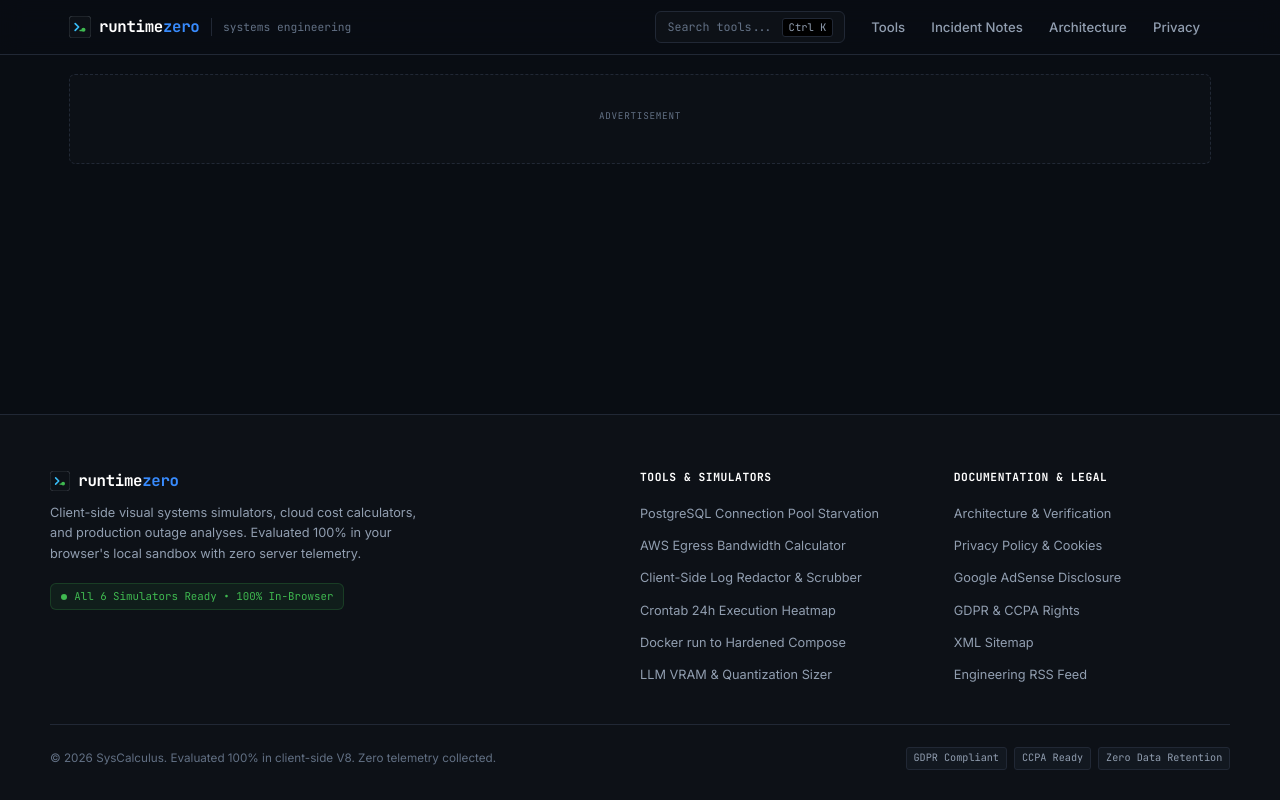
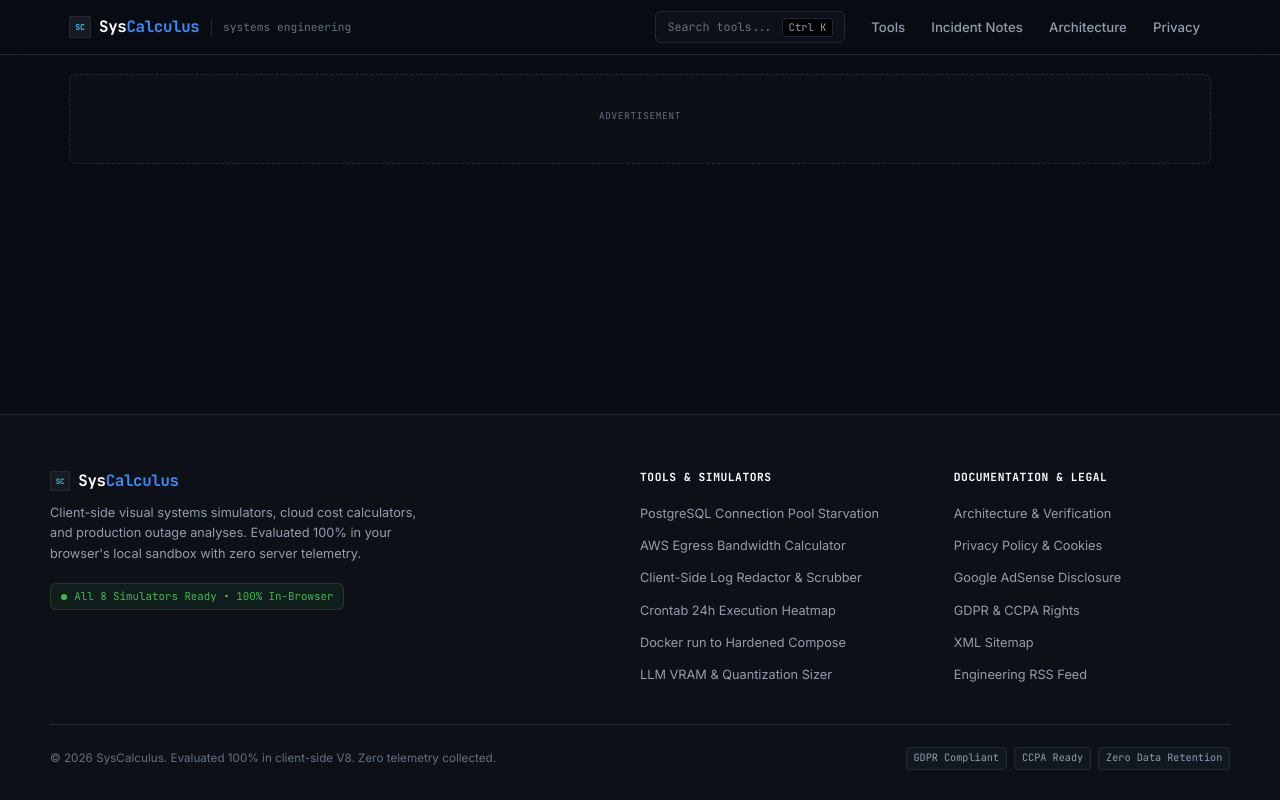
Before and after one commit to dekaronarkedo/syscalculus, a Python web app: template templates/base.html in a window 1280 px wide. Run offline with Jinja, Linux system fonts and the light colour scheme; the template is opened without the code that fills it, so the values that code supplies are empty.

Commit message:
fix(brand): update navbar and footer brand markup to SysCalculus with SC monogram

```diff
--- a/templates/base.html
+++ b/templates/base.html
@@ -69,12 +69,10 @@
       <div class="brand-block">
         <a href="/" class="brand">
           <svg xmlns="http://www.w3.org/2000/svg" viewBox="0 0 32 32" width="22" height="22" fill="none" aria-hidden="true">
-            <rect width="32" height="32" rx="6" fill="#0d1117" stroke="#30363d" stroke-width="1.5"/>
-            <path d="M9 11L14 16L9 21" stroke="#38bdf8" stroke-width="2.5" stroke-linecap="round" stroke-linejoin="round"/>
-            <circle cx="21" cy="20" r="3" fill="#3fb950"/>
-            <line x1="16" y1="21" x2="19" y2="21" stroke="#3fb950" stroke-width="2" stroke-linecap="round"/>
+            <rect width="32" height="32" rx="6" fill="#161b22" stroke="#30363d" stroke-width="1.5"/>
+            <text x="16" y="21" font-family="'JetBrains Mono', monospace" font-size="12" font-weight="800" fill="#38bdf8" text-anchor="middle">SC</text>
           </svg>
-          <span class="brand-text">runtime<span class="brand-accent">zero</span></span>
+          <span class="brand-text">Sys<span class="brand-accent">Calculus</span></span>
         </a>
         <span class="brand-sub">systems engineering</span>
       </div>
@@ -134,19 +132,17 @@
         <div class="footer-col brand-col">
           <div class="brand" style="margin-bottom: 0.65rem;">
             <svg xmlns="http://www.w3.org/2000/svg" viewBox="0 0 32 32" width="20" height="20" fill="none" aria-hidden="true">
-              <rect width="32" height="32" rx="6" fill="#0d1117" stroke="#30363d" stroke-width="1.5"/>
-              <path d="M9 11L14 16L9 21" stroke="#38bdf8" stroke-width="2.5" stroke-linecap="round" stroke-linejoin="round"/>
-              <circle cx="21" cy="20" r="3" fill="#3fb950"/>
-              <line x1="16" y1="21" x2="19" y2="21" stroke="#3fb950" stroke-width="2" stroke-linecap="round"/>
+              <rect width="32" height="32" rx="6" fill="#161b22" stroke="#30363d" stroke-width="1.5"/>
+              <text x="16" y="21" font-family="'JetBrains Mono', monospace" font-size="12" font-weight="800" fill="#38bdf8" text-anchor="middle">SC</text>
             </svg>
-            <span class="brand-text">runtime<span class="brand-accent">zero</span></span>
+            <span class="brand-text">Sys<span class="brand-accent">Calculus</span></span>
           </div>
           <p class="footer-desc">
             Client-side visual systems simulators, cloud cost calculators, and production outage analyses. Evaluated 100% in your browser's local sandbox with zero server telemetry.
           </p>
           <div class="footer-status-pill">
             <span class="status-dot"></span>
-            <span>All 6 Simulators Ready • 100% In-Browser</span>
+            <span>All 8 Simulators Ready • 100% In-Browser</span>
           </div>
         </div>
 
```
Also changed, not shown: build.py (+6 -3 lines).
